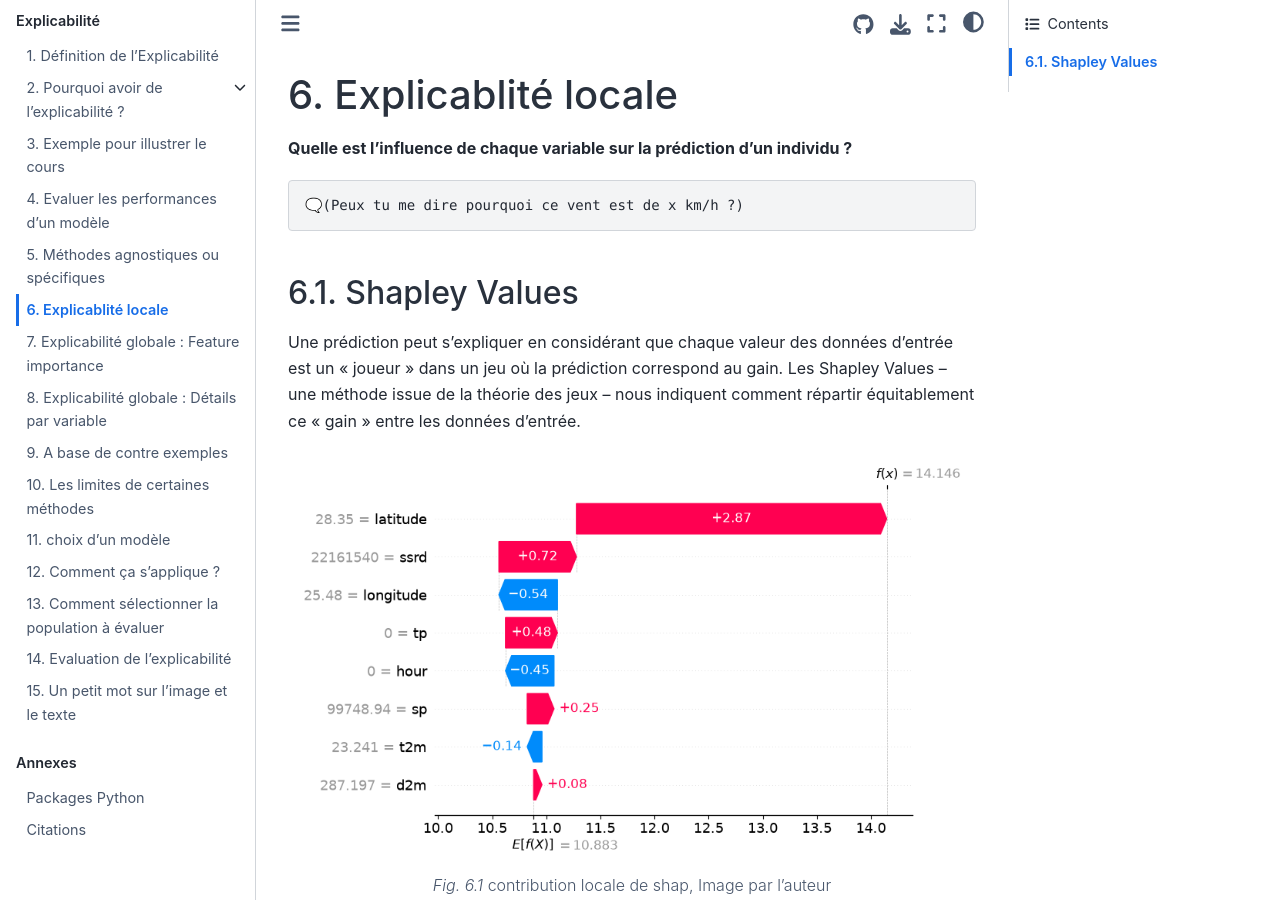
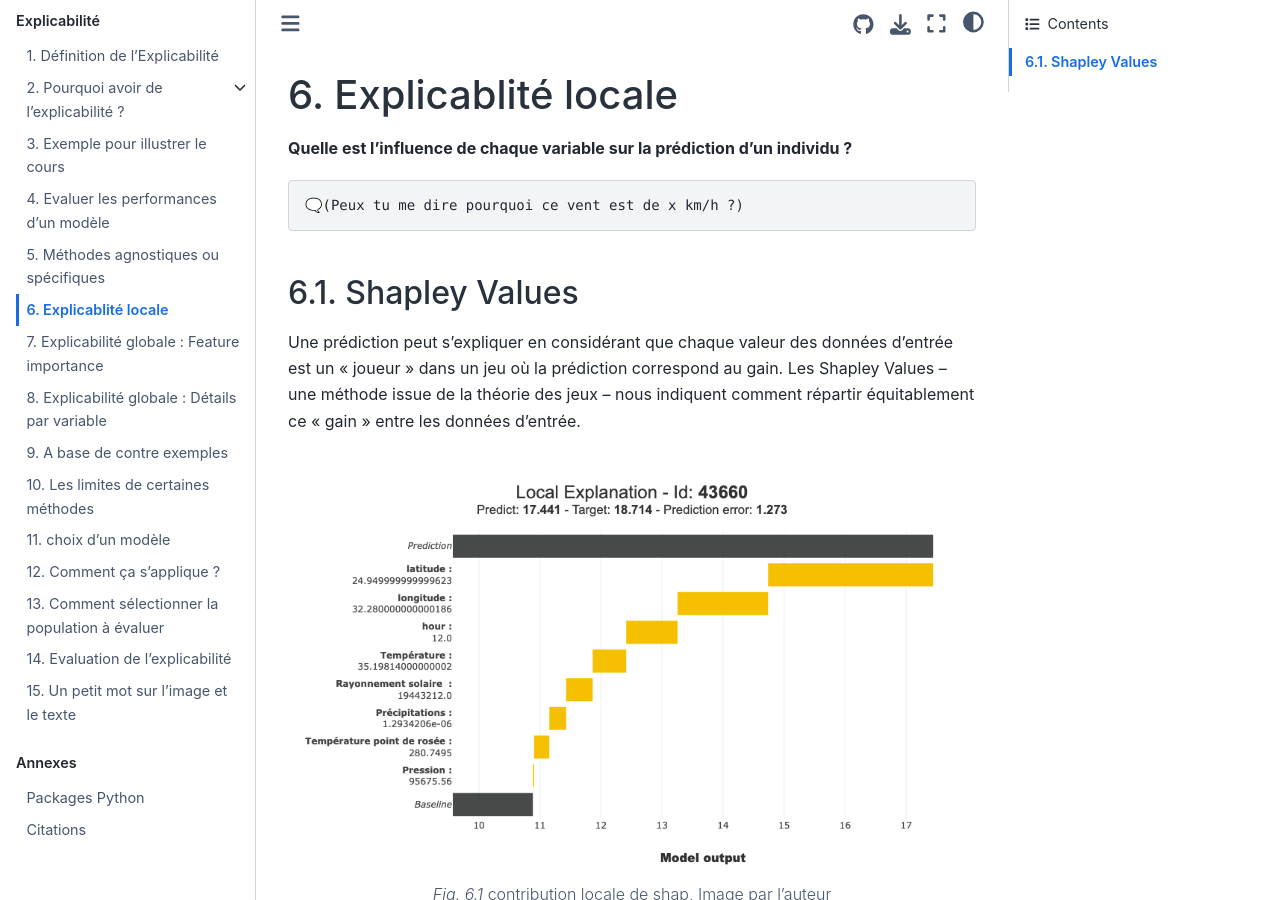
Before and after one commit to ThomasBoucheCours/introduction_explicabilite, a Jupyter Book: the page built from cours/contenu/book/chapter/15-explicabilite_locale.md, in a window 1280 px wide and 900 px high. Built offline with Jupyter Book 1.0.4 settings and Sphinx 7.4.7 and the Sphinx Book theme 1.1.4, drawn with Linux system fonts in a browser that asks for light colours.

Commit message:
Mise à jour du cours shapash 2.10

````diff
--- a/cours/contenu/book/chapter/15-explicabilite_locale.md
+++ b/cours/contenu/book/chapter/15-explicabilite_locale.md
@@ -10,10 +10,10 @@
 Une prédiction peut s'expliquer en considérant que chaque valeur des données d'entrée est un « joueur » dans un jeu où la prédiction correspond au gain. Les Shapley Values – une méthode issue de la théorie des jeux – nous indiquent comment répartir équitablement ce « gain » entre les données d'entrée.
 
 
-```{figure} ../../../../assets/shap_exemple.png
+```{figure} ../../../../assets/shapash_local_plot_waterfall.png
 ---
 width: 750px
-name: shap_exemple
+name: shapash_local_plot_waterfall
 
 ---
 contribution locale de shap, Image par l'auteur
````
Also changed, not shown: assets/interaction_plot.png, assets/shapash_local_plot.png, assets/shapash_local_plot_waterfall.png (added), 1 other file.
